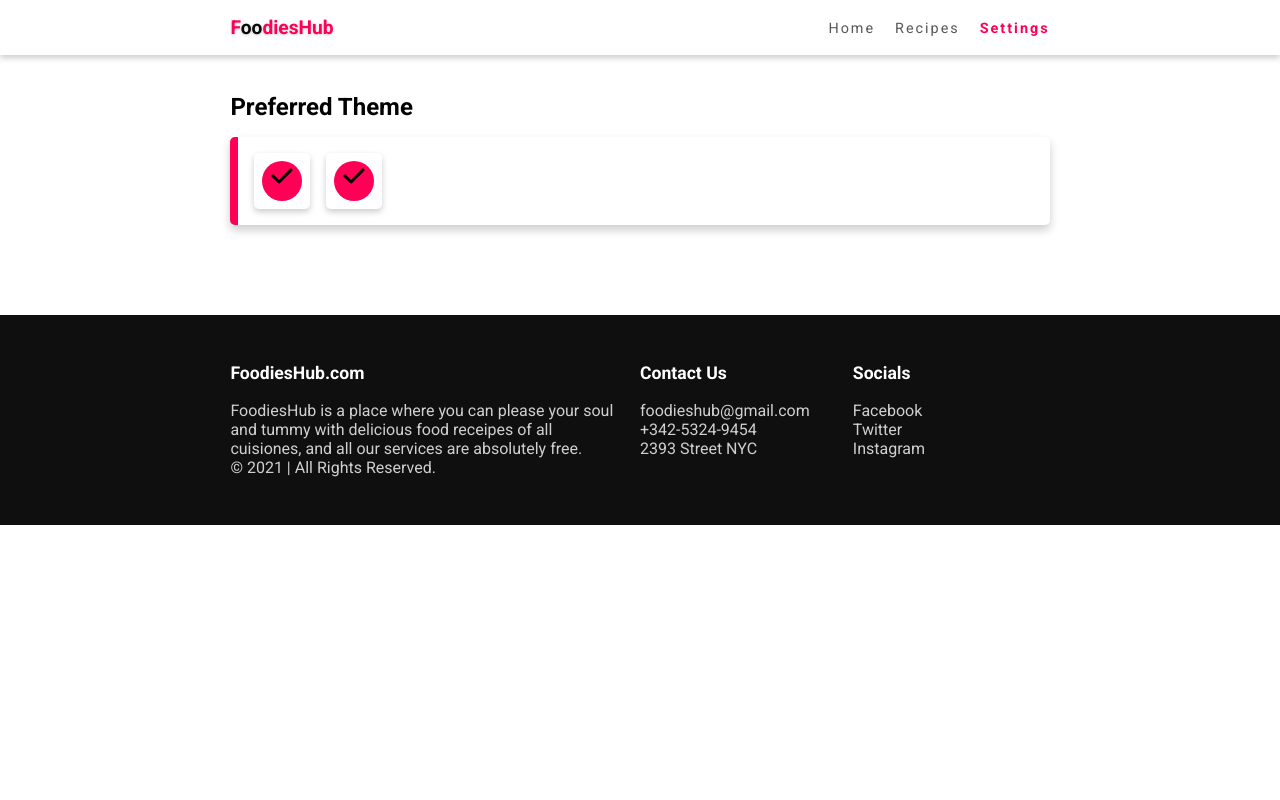
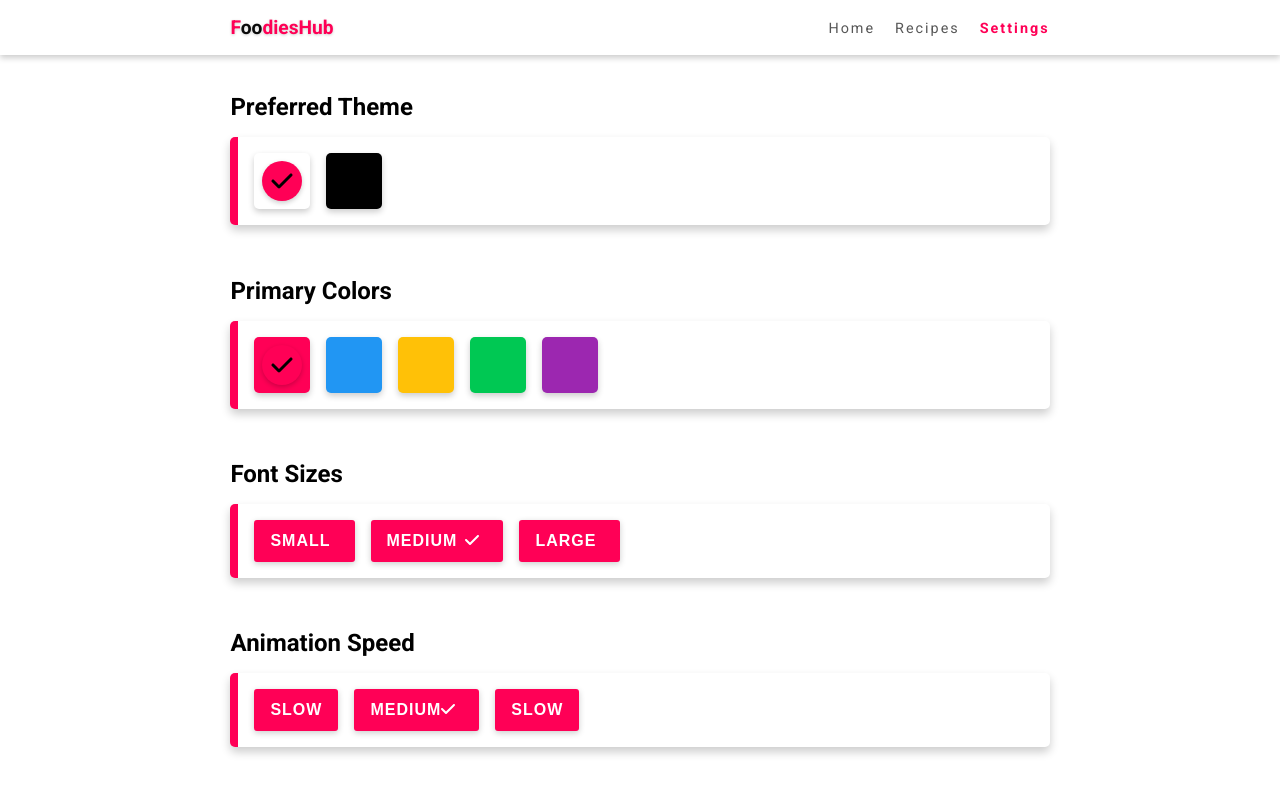
Before and after one commit to geekwithmuskle/foodapp, a React (Vite) app: page /settings in a window 1280 px wide. Shown: the top 800 px of the page. Built offline with nearby package versions, Linux system fonts and the light colour scheme.

Commit message:
Working on the settings UI page

```diff
--- a/src/components/RecipeCard.jsx
+++ b/src/components/RecipeCard.jsx
@@ -9,9 +9,8 @@ const RecipeCard = ({recipe}) => {
           <img src={recipe.authorImg} className="author-img" alt="" />
 
           <p className="recipe-title">{recipe.title}</p>
-          <p className="recipe-desc">
+          <p className="recipe-desc"> Lorem ipsum is simply dummy text of the printing and typesetting industry.</p>
           <a href="" className="view-btn">VIEW RECIPE</a>
-          </p>
         </div>
     </div>
   )
--- a/src/pages/Settings.jsx
+++ b/src/pages/Settings.jsx
@@ -1,26 +1,140 @@
 import React from 'react';
+import { useState } from 'react';
 import { FontAwesomeIcon } from '@fortawesome/react-fontawesome';
 import { faCheck } from '@fortawesome/free-solid-svg-icons';
 
 const Settings = () => {
+
+  const primaryColors = [
+    "rgb(255, 0, 86)",
+    "rgb(33, 150, 243)",
+    "rgb(255, 193, 7)",
+    "rgb(0, 200, 83)",
+    "rgb(156, 39, 176)"
+  ]
+
+  const fontSizes = [
+    {
+      title: "Small",
+      value: "12px"
+    },
+
+    {
+      title: "Medium",
+      value: "12px"
+    },
+
+    {
+      title: "Large",
+      value: "12px"
+    }
+  ]
+
+  const animationSpeeds = [
+
+    {
+      title: "Slow",
+      value: 2
+    },
+    {
+      title: "Medium",
+      value: 1
+    },
+    {
+      title: "Slow",
+      value: .5
+    }
+  ]
+
+  const [theme, setTheme] = useState("light");
+  const [primaryColor, setPrimaryColor] = useState(0);
+  const [fontSize, setFontSize] = useState(1);
+  const [animationSpeed, setAnimationSpeed] = useState(1);
+
   return (
     <div>
+      {/* ----------Section 1--------------- */}
       <div className="section d-block">
 
         <h2>Preferred Theme</h2>
 
         <div className="options-container">
+
           <div className="option light">
-            <div className="check">
+           {
+            theme === "light" && (
+              <div className="check">
               <FontAwesomeIcon icon={faCheck} />
             </div>
+            )
+           }
           </div>
 
-          <div className="option darke">
-            <div className="check">
+          <div className="option dark">
+            {
+              theme === "dark" && (
+                <div className="check">
               <FontAwesomeIcon icon={faCheck} />
             </div>
+              )
+            }
           </div>
+        </div>
+      </div>
+
+      {/* ----------Section 2--------------- */}
+
+      <div className="section d-block">
+
+        <h2>Primary Colors</h2>
+
+        <div className="options-container">
+
+          {primaryColors.map((color, index) => (
+             <div className="option dark" style={{backgroundColor: color}}>
+             {
+               primaryColor === index && (
+                 <div className="check">
+               <FontAwesomeIcon icon={faCheck} />
+             </div>
+               )
+             }
+           </div>
+          ))}
+        </div>
+      </div>
+
+      {/* ----------Section 3--------------- */}
+
+      <div className="section d-block">
+
+        <h2>Font Sizes</h2>
+
+        <div className="options-container">
+
+          {fontSizes.map((font, index) => (
+            <button className='btn'>
+              <span>{font.title}</span>
+             {fontSize === index && <span> <FontAwesomeIcon icon={faCheck} /> </span>}
+            </button>
+          ))}
+        </div>
+      </div>
+
+      {/* ----------Section 4--------------- */}
+      <div className="section d-block">
+
+        <h2>Animation Speed</h2>
+
+        <div className="options-container">
+
+            {animationSpeeds.map((anime, index) => (
+              <button className="btn">
+                {anime.title}
+                {animationSpeed === index && <span> <FontAwesomeIcon icon={faCheck} /> </span>}
+              </button>
+            ))}
+
         </div>
       </div>
     </div>
--- a/src/styles/partials/_settings.scss
+++ b/src/styles/partials/_settings.scss
@@ -19,25 +19,31 @@
         display: flex;
         justify-content: center;
         align-items: center;
-    }
-    &.darke {
-        background-color: rgb(29, 29, 29);
-    }
-
-    &.light {
-        background-color: #ffffff;
+        &.light {
+            background-color: #ffffff;
+        }
+        &.dark {
+            background-color: #000000;
+        }
     }
     .check {
+        display: flex;
+        justify-content: center;
+        align-items: center;
         height: 2.5em;
         width: 2.5em;
         background-color: var(--primary-color);
         border-radius: 50%;
         text-align: center;
         line-height: 2.5em;
+        box-shadow: 0 2px 5px var(--shadow-color);
         svg {
             height: 1.5em;
             width: 1.5em;
         }
     }
-
+    .btn span {
+        margin-right: .5em;
+        display: inline-block;
+    }
 }
```
